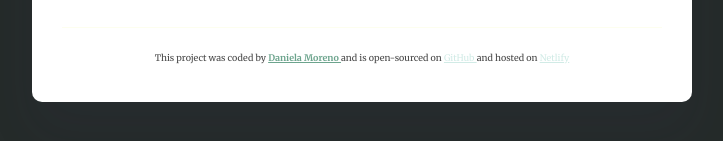
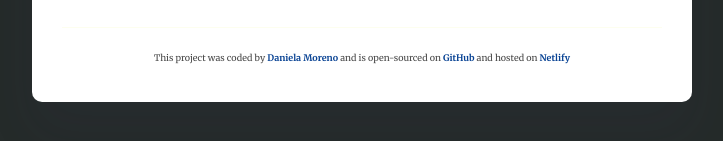
Before and after one commit to DaniielaMoreno/guau-weather-app, a plain HTML site: page index.html in a window 1280 px wide. Shown: the part 345-486 px from the top of the page, without its empty margins (278-1001 px from the left). Drawn offline with nearby package versions, Linux system fonts and the light colour scheme.

Commit message:
CSS changes on the footer

```diff
--- a/index.html
+++ b/index.html
@@ -48,14 +48,17 @@
       <footer>
         <p>
           This project was coded by
-          <a class="developer-name" href="https://github.com/daniielamoreno"
+          <a href="https://github.com/daniielamoreno" target="_blank"
             >Daniela Moreno
           </a>
           and is open-sourced on
-          <a href="https://github.com/daniielamoreno/guau-weather-app"
+          <a
+            href="https://github.com/daniielamoreno/guau-weather-app"
+            target="_blank"
             >GitHub
           </a>
-          and hosted on <a href="https://guau-weather.netlify.app/">Netlify</a>
+          and hosted on
+          <a href="https://guau-weather.netlify.app/">Netlify</a>
         </p>
         <script src="src/index.js"></script>
       </footer>
--- a/src/styles.css
+++ b/src/styles.css
@@ -101,7 +101,8 @@ footer {
   color: #474747;
 }
 
-.developer-name {
+footer a {
+  color: #094394;
+  text-decoration: none;
   font-weight: bold;
-  color: #6ca48d;
 }
```
